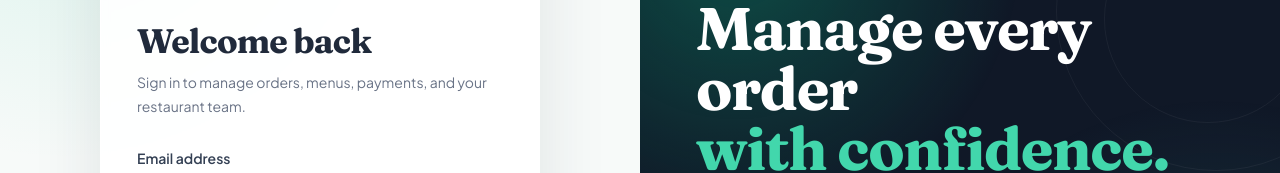
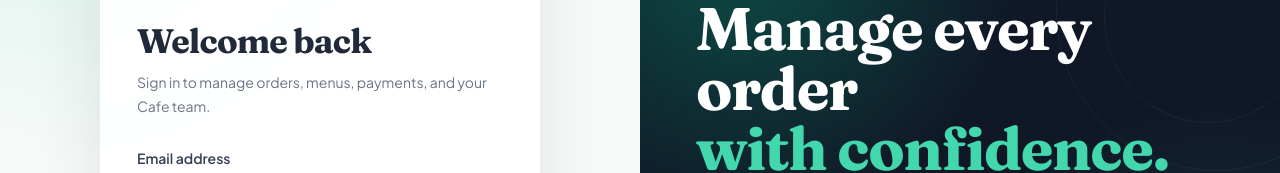
Before and after one commit to Haru65/Logdine, a React (Vite) app: page /login in a window 1280 px wide. Shown: the part 213-386 px from the top of the page. Built offline with nearby package versions, Linux system fonts and the light colour scheme; no server answers.

Commit message:
changed the login page layout

```diff
--- a/src/pages/auth/LoginPage.tsx
+++ b/src/pages/auth/LoginPage.tsx
@@ -82,7 +82,7 @@ export default function LoginPage() {
 
           <div className="mt-9">
             <h1 className="font-serif text-[34px] font-bold leading-tight tracking-tight text-[#202a3b]">Welcome back</h1>
-            <p className="mt-2 text-sm leading-6 text-[#697386]">Sign in to manage orders, menus, payments, and your restaurant team.</p>
+            <p className="mt-2 text-sm leading-6 text-[#697386]">Sign in to manage orders, menus, payments, and your Cafe team.</p>
           </div>
 
           <form className="mt-7 space-y-5" onSubmit={handleSubmit(onSubmit)} noValidate>
```
